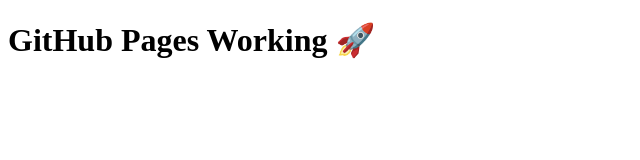
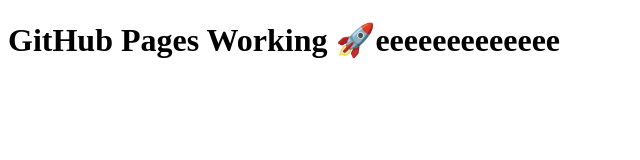
Before and after one commit to Prem87696/Project, a plain HTML site: page index.html in a window 1280 px wide. Shown: the whole page, without its empty margins (0-640 px from the left). Drawn offline with Linux system fonts and the light colour scheme.

Commit message:
Update heading text in index.html

```diff
--- a/index.html
+++ b/index.html
@@ -4,6 +4,6 @@
   <title>My Site</title>
 </head>
 <body>
-  <h1>GitHub Pages Working 🚀</h1>
+  <h1>GitHub Pages Working 🚀eeeeeeeeeeeee</h1>
 </body>
 </html>
```
